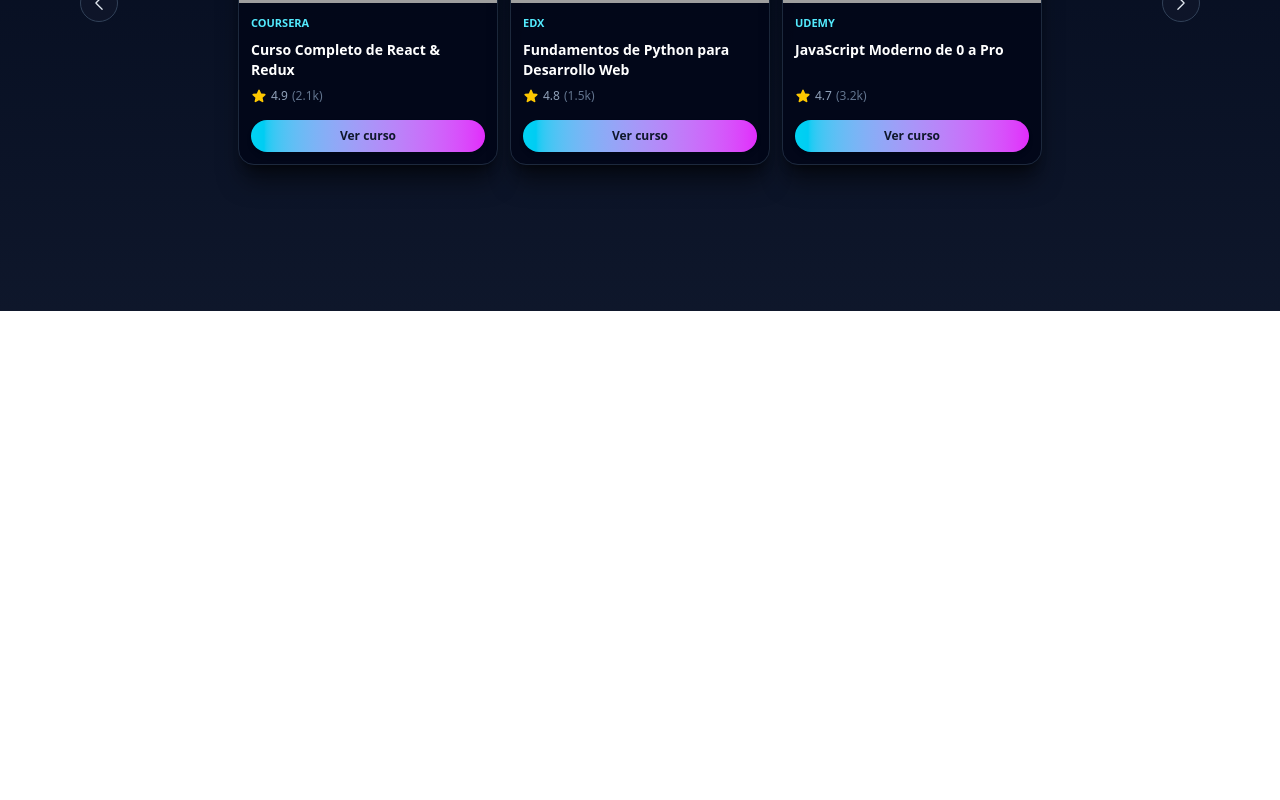
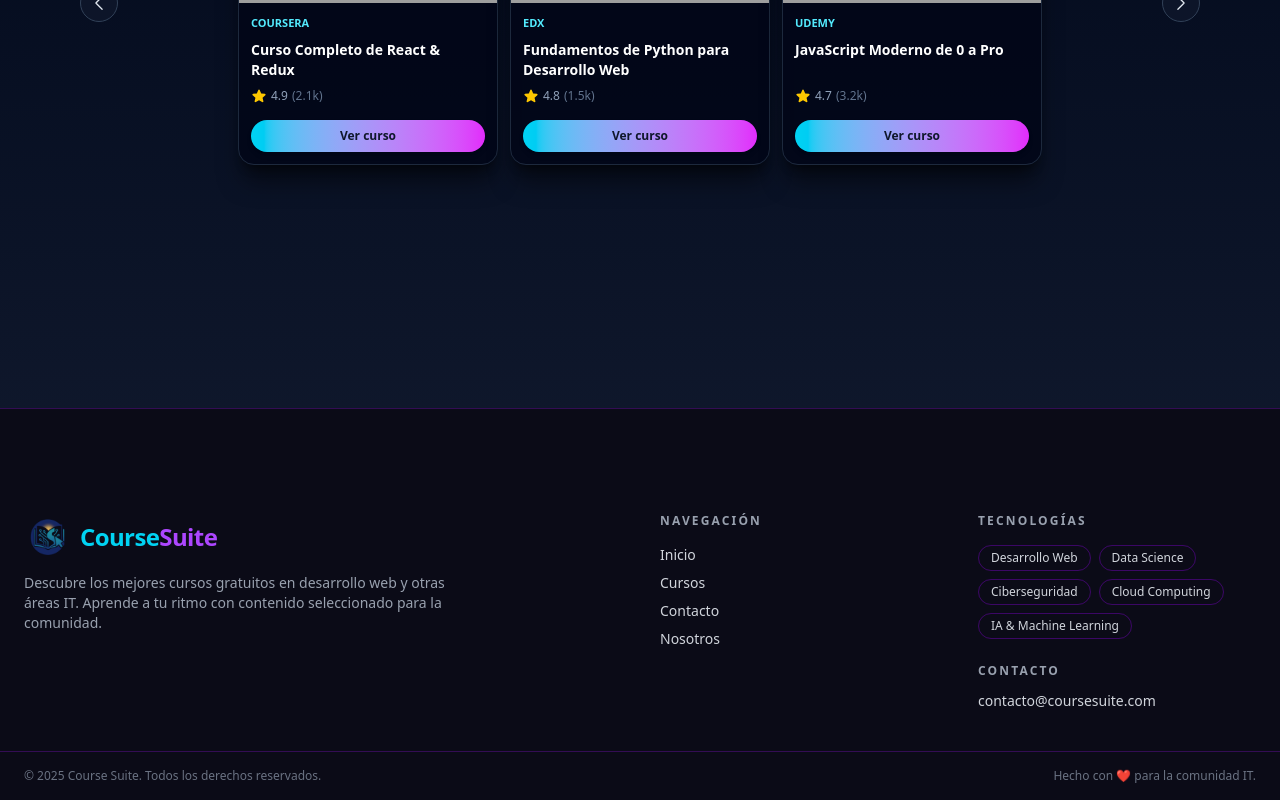
Before and after one commit to Miwcm/Proyecto-Course-Suite, a React (Vite) app: page / in a window 1280 px wide. Shown: the part 489-1289 px from the top of the page. Before the commit the page ends 800 px from the top, so only its background shows below. Built offline with nearby package versions, Linux system fonts and the light colour scheme; grey boxes are pictures that could not be loaded.

Commit message:
Agrego el Footer.jsx y lo aplico en App.jsx, tambien crep Pagina Cursos.jsx

```diff
--- a/src/App.jsx
+++ b/src/App.jsx
@@ -1,12 +1,15 @@
 import { BrowserRouter } from "react-router"
 import Navbar from "./components/Navbar"
 import Rutas from "./routes/Rutas"
+import Footer from "./components/Footer"
 
 
 const App = () => {
   return (
   <>
+    <Navbar />
     <Rutas />
+    <Footer />
   </>
   )
 }
--- /dev/null
+++ b/src/components/Footer.jsx
@@ -0,0 +1,107 @@
+// src/components/Footer.jsx
+import { NavLink } from "react-router";
+
+const Footer = () => {
+  return (
+    <footer className="bg-[#0b0b17] text-gray-300 border-t border-purple-800/40 pt-16">
+      {/* Contenido principal */}
+      <div className="max-w-7xl mx-auto px-6 py-10 grid gap-10 md:grid-cols-4">
+        {/* Marca + descripción */}
+        <div className="md:col-span-2">
+          <NavLink
+            to="/"
+            className="flex items-center gap-2 cursor-pointer"
+          >
+            <img
+              src="/imagenes/course-suite-logo.png"
+              alt="Course Suite"
+              className="h-12 w-auto object-contain"
+            />
+            <span className="text-2xl font-bold tracking-tight">
+              <span className="text-cyan-400">Course</span>
+              <span className="text-purple-500">Suite</span>
+            </span>
+          </NavLink>
+
+          <p className="mt-3 text-sm text-gray-400 max-w-md">
+            Descubre los mejores cursos gratuitos en desarrollo web y otras áreas IT. Aprende a tu ritmo con contenido seleccionado para la comunidad.
+          </p>
+        </div>
+
+        {/* Navegación */}
+        <div>
+          <h3 className="text-xs font-semibold uppercase tracking-[0.18em] text-gray-400">
+            Navegación
+          </h3>
+          <ul className="mt-4 space-y-2 text-sm">
+            {[
+              { name: "Inicio", href: "/" },
+              { name: "Cursos", href: "/cursos" },
+              { name: "Contacto", href: "/contacto" },
+              { name: "Nosotros", href: "/nosotros" },
+            ].map((link) => (
+              <li key={link.name}>
+                <NavLink
+                  to={link.href}
+                  className="relative text-gray-300 hover:text-cyan-400 transition-colors
+                             after:absolute after:w-0 after:h-0.5 after:bg-cyan-400
+                             after:left-0 after:-bottom-1 hover:after:w-full
+                             after:transition-all after:duration-300"
+                >
+                  {link.name}
+                </NavLink>
+              </li>
+            ))}
+          </ul>
+        </div>
+
+        {/* Tecnologías + contacto simple */}
+        <div>
+          <h3 className="text-xs font-semibold uppercase tracking-[0.18em] text-gray-400">
+            Tecnologías
+          </h3>
+          <div className="mt-4 flex flex-wrap gap-2 text-xs">
+            {[
+              "Desarrollo Web",
+              "Data Science",
+              "Ciberseguridad",
+              "Cloud Computing",
+              "IA & Machine Learning",
+            ].map((tag) => (
+              <span
+                key={tag}
+                className="rounded-full border border-purple-700/40 px-3 py-1
+                           text-[0.75rem] text-gray-300
+                           hover:border-cyan-400 hover:text-cyan-300 transition"
+              >
+                {tag}
+              </span>
+            ))}
+          </div>
+
+          <h3 className="mt-6 text-xs font-semibold uppercase tracking-[0.18em] text-gray-400">
+            Contacto
+          </h3>
+          <a
+            href="mailto:contacto@coursesuite.com"
+            className="mt-3 block text-sm text-gray-300 hover:text-cyan-400 transition"
+          >
+            contacto@coursesuite.com
+          </a>
+        </div>
+      </div>
+
+      {/* Línea inferior */}
+      <div className="border-t border-purple-800/40">
+        <div className="max-w-7xl mx-auto px-6 py-4 flex flex-col gap-2 md:flex-row md:items-center md:justify-between text-xs text-gray-500">
+          <p>© {new Date().getFullYear()} Course Suite. Todos los derechos reservados.</p>
+          <p>
+            Hecho con <span className="text-purple-400">❤</span> para la comunidad IT.
+          </p>
+        </div>
+      </div>
+    </footer>
+  );
+};
+
+export default Footer;
--- a/src/components/Navbar.jsx
+++ b/src/components/Navbar.jsx
@@ -7,6 +7,7 @@
 
   const links = [
     { name: "Inicio", href: "/" },
+    { name: "Cursos", href: "/cursos" },
     { name: "Contacto", href: "/contacto" },
     { name: "Nosotros", href: "/nosotros" },
   ];
--- a/src/components/Objetivos.jsx
+++ b/src/components/Objetivos.jsx
@@ -1,7 +1,7 @@
 import { Target, Users, Rocket, Award } from "lucide-react"
 
-const Objectivos = () => {
-  const objectivos = [
+const Objetivos = () => {
+  const objetivos = [
     {
       icon: <Target className="w-8 h-8" />,
       title: "Accesibilidad Universal",
@@ -35,7 +35,7 @@
       </div>
 
       <div className="grid grid-cols-1 md:grid-cols-2 gap-6">
-        {objectivos.map((objective, index) => (
+        {objetivos.map((objective, index) => (
           <div
             key={index}
             className="bg-[#151523] rounded-xl p-6 border border-purple-800/40 hover:border-cyan-400/60 transition-all duration-300 hover:shadow-lg hover:shadow-cyan-400/20"
@@ -54,4 +54,4 @@
   )
 }
 
-export default Objectivos
+export default Objetivos
--- a/src/pages/Contacto.jsx
+++ b/src/pages/Contacto.jsx
@@ -1,4 +1,3 @@
-import React from 'react'
 
 const Contacto = () => {
   return (
--- /dev/null
+++ b/src/pages/Cursos.jsx
@@ -0,0 +1,8 @@
+
+const Cursos = () => {
+  return (
+    <div>Cursos</div>
+  )
+}
+
+export default Cursos
--- a/src/pages/Inicio.jsx
+++ b/src/pages/Inicio.jsx
@@ -16,7 +16,6 @@
       id="inicio"
       className="min-h-screen bg-gradient-to-b from-slate-950 to-slate-900 text-white"
     >
-      <Navbar />
 
       <main className="px-4 pt-6 pb-20 max-w-6xl mx-auto">
         <section className="mb-4">
--- a/src/pages/Nosotros.jsx
+++ b/src/pages/Nosotros.jsx
@@ -1,12 +1,10 @@
 import Mision from "../components/Mision"
-import Navbar from "../components/Navbar"
-import Objectivos from "../components/Objetivos"
+import Objetivos from "../components/Objetivos"
 import Team from "../components/Team"
 
 const Nosotros = () => {
   return (
     <>
-      <Navbar />
     <div className="min-h-screen bg-gradient-to-b from-[#0f0f1a] to-[#1a1a2e] text-white">
       <div className="max-w-7xl mx-auto px-6 py-16">
         {/* Header */}
@@ -22,7 +20,7 @@
         {/* Components */}
         <div className="space-y-20">
           <Mision />
-          <Objectivos/>
+          <Objetivos/>
           <Team />
         </div>
       </div>
--- a/src/routes/Rutas.jsx
+++ b/src/routes/Rutas.jsx
@@ -3,6 +3,7 @@
 import Nosotros from "../pages/Nosotros"
 import Contacto from "../pages/Contacto"
 import NoEncontrado from "../pages/NoEncontrado"
+import Cursos from "../pages/Cursos"
 
 const Rutas = () => {
 
@@ -11,6 +12,10 @@
             {
                 path: '/',
                 element: <Inicio />
+            },
+             {
+                path: '/cursos',
+                element: <Cursos />
             },
             {
                 path: '/nosotros',
```
